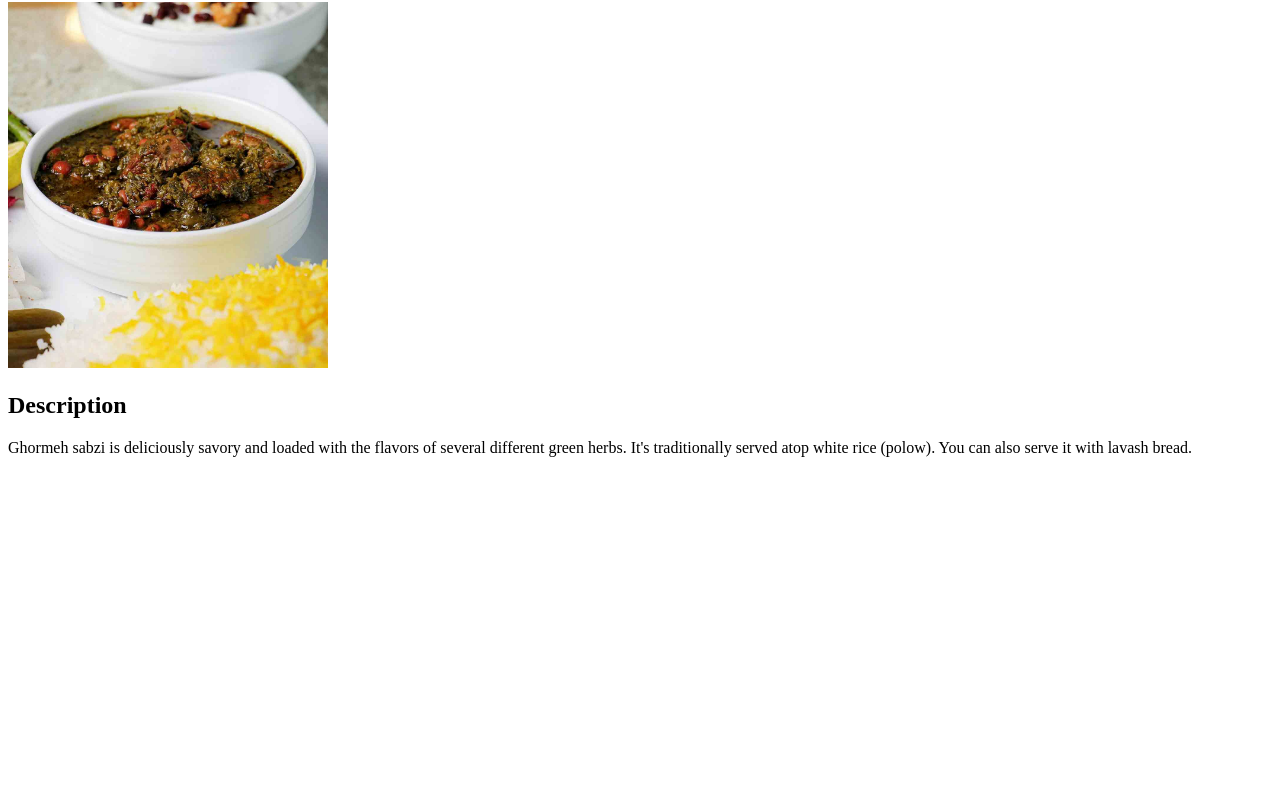
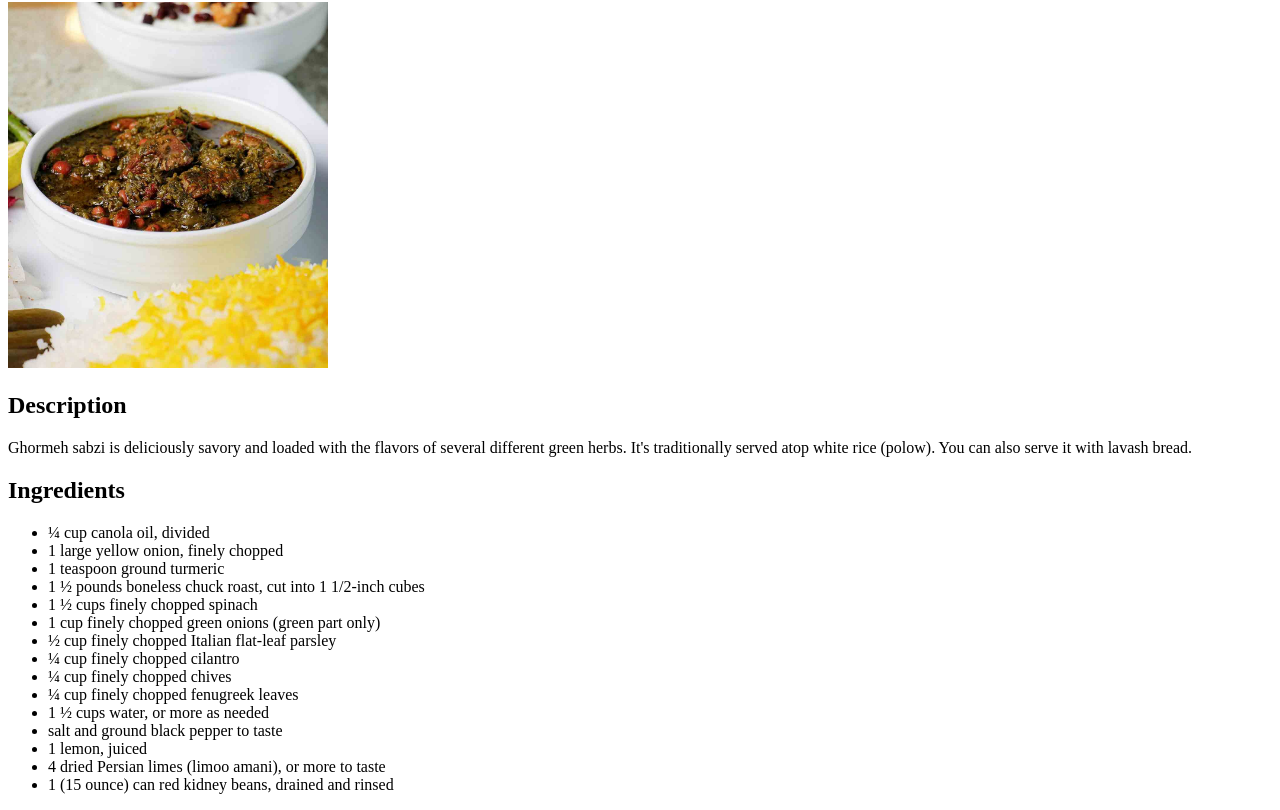
Before and after one commit to l-0-v-e/odin-recipes, a plain HTML site: page recipes/ghormeh-sabzi.html in a window 1280 px wide. Shown: the part 104-914 px from the top of the page. Before the commit the page ends 800 px from the top, so only its background shows below. Drawn offline with Linux system fonts and the light colour scheme.

Commit message:
Add ingredients to ghormeh-sabzi

```diff
--- a/recipes/ghormeh-sabzi.html
+++ b/recipes/ghormeh-sabzi.html
@@ -15,5 +15,23 @@
       different green herbs. It's traditionally served atop white rice (polow).
       You can also serve it with lavash bread.
     </p>
+    <h2>Ingredients</h2>
+    <ul>
+      <li>¼ cup canola oil, divided</li>
+      <li>1 large yellow onion, finely chopped</li>
+      <li>1 teaspoon ground turmeric</li>
+      <li>1 ½ pounds boneless chuck roast, cut into 1 1/2-inch cubes</li>
+      <li>1 ½ cups finely chopped spinach</li>
+      <li>1 cup finely chopped green onions (green part only)</li>
+      <li>½ cup finely chopped Italian flat-leaf parsley</li>
+      <li>¼ cup finely chopped cilantro</li>
+      <li>¼ cup finely chopped chives</li>
+      <li>¼ cup finely chopped fenugreek leaves</li>
+      <li>1 ½ cups water, or more as needed</li>
+      <li>salt and ground black pepper to taste</li>
+      <li>1 lemon, juiced</li>
+      <li>4 dried Persian limes (limoo amani), or more to taste</li>
+      <li>1 (15 ounce) can red kidney beans, drained and rinsed</li>
+    </ul>
   </body>
 </html>
```
